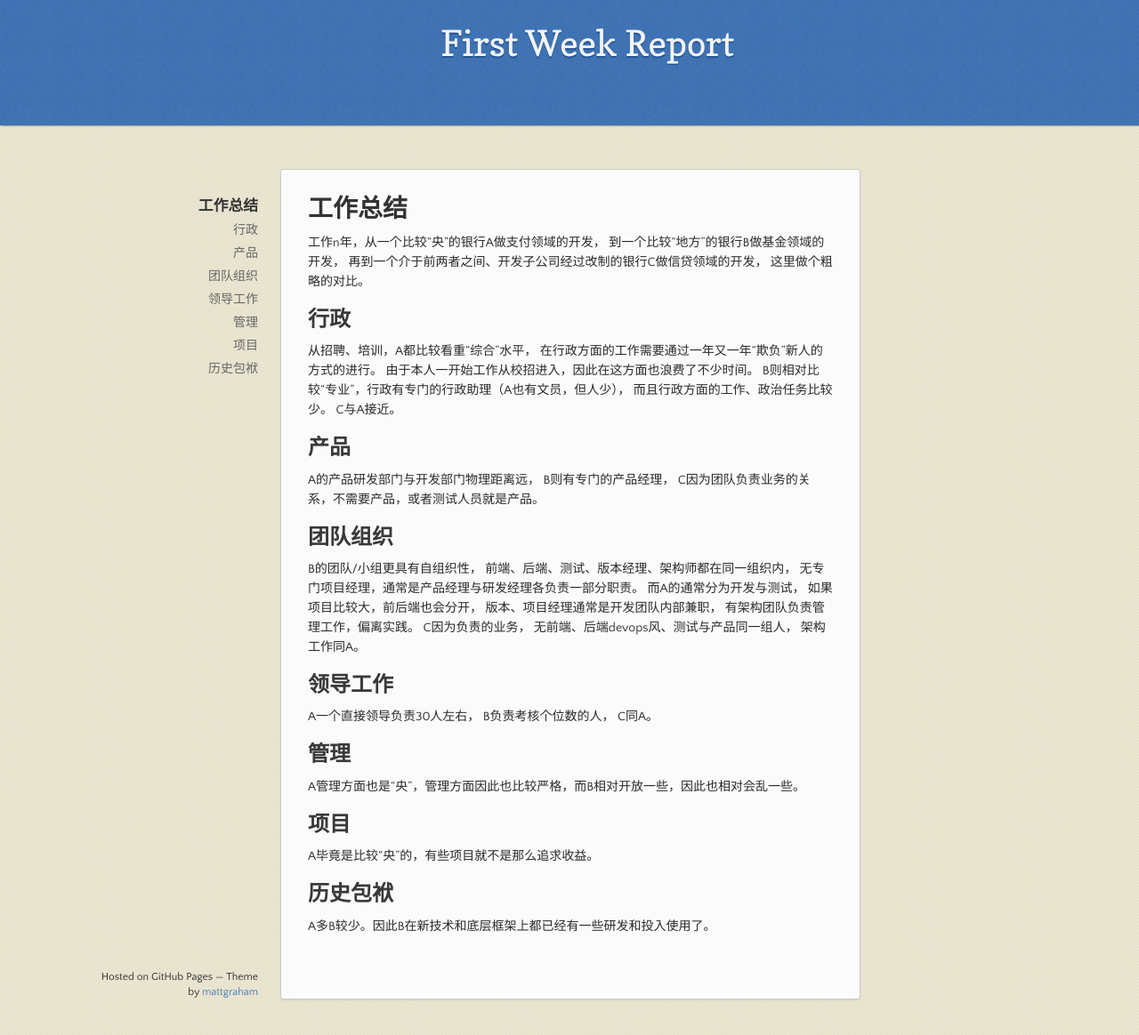
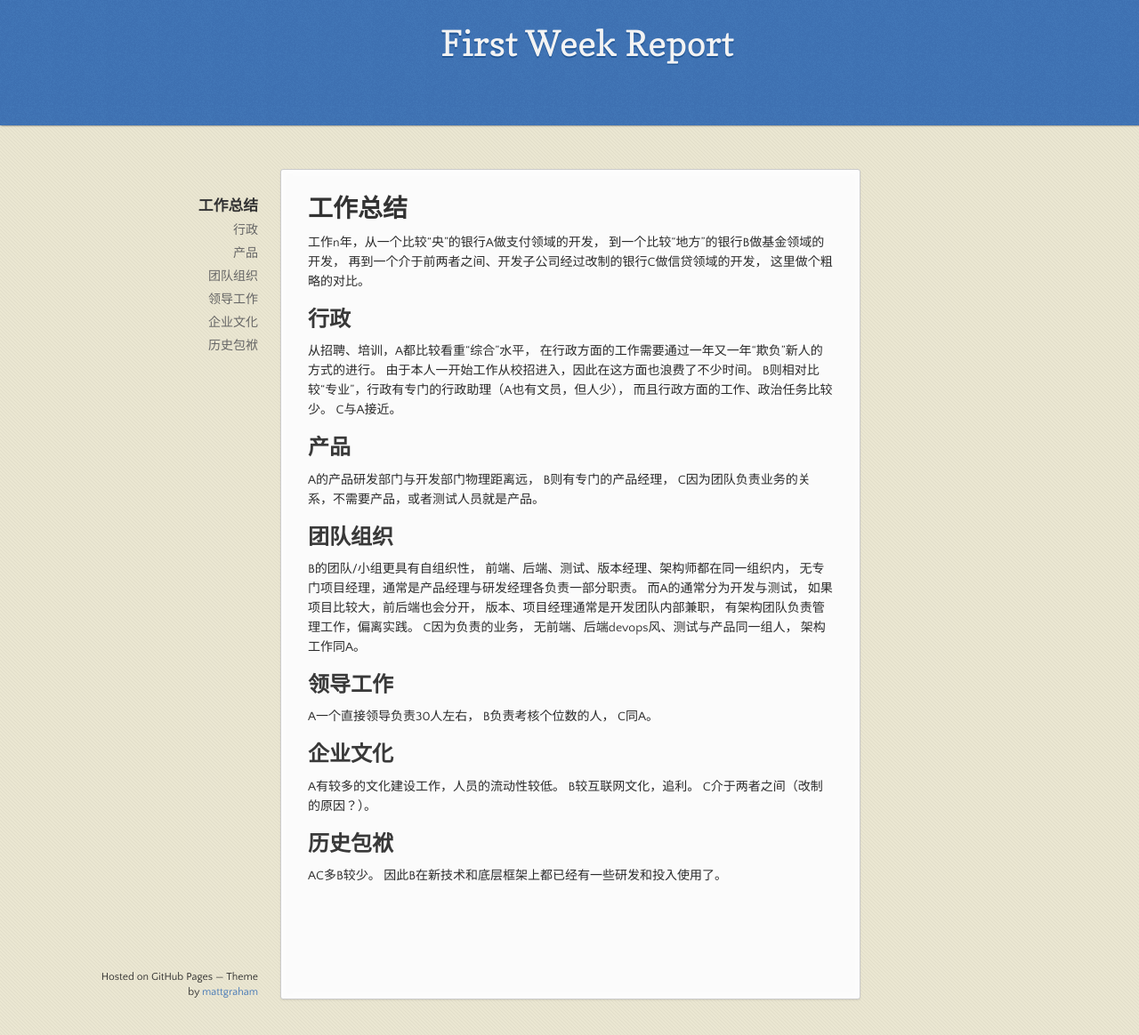
Before and after one commit to lvv9/lvv9.github.io, a Jekyll site: the page built from _posts/2021-07-17-first-week-report.md, in a window 1280 px wide and 1164 px high. Shown: the whole window at 89% size. Built offline with Jekyll 4.4.1, drawn with Linux system fonts in a browser that asks for light colours; our own code applies the rules of GitHub Pages for plain Markdown files; comment, search, counter and statistics services are not loaded; the repository's description, which GitHub fills in, is left out.

Commit message:
更新 2021-07-17-first-week-report.md

```diff
--- a/_posts/2021-07-17-first-week-report.md
+++ b/_posts/2021-07-17-first-week-report.md
@@ -39,14 +39,13 @@ A一个直接领导负责30人左右，
 B负责考核个位数的人，
 C同A。
 
-## 管理
+## 企业文化
 
-A管理方面也是“央”，管理方面因此也比较严格，而B相对开放一些，因此也相对会乱一些。
-
-## 项目
-
-A毕竟是比较“央”的，有些项目就不是那么追求收益。
+A有较多的文化建设工作，人员的流动性较低。
+B较互联网文化，追利。
+C介于两者之间（改制的原因？）。
 
 ## 历史包袱
 
-A多B较少。因此B在新技术和底层框架上都已经有一些研发和投入使用了。
+AC多B较少。
+因此B在新技术和底层框架上都已经有一些研发和投入使用了。
```
